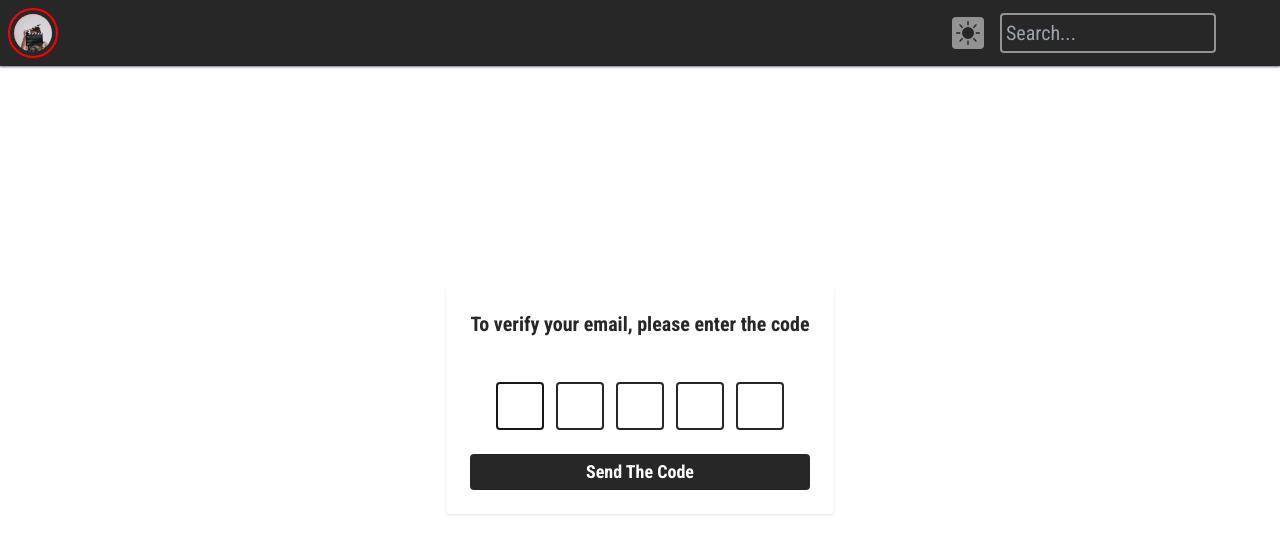
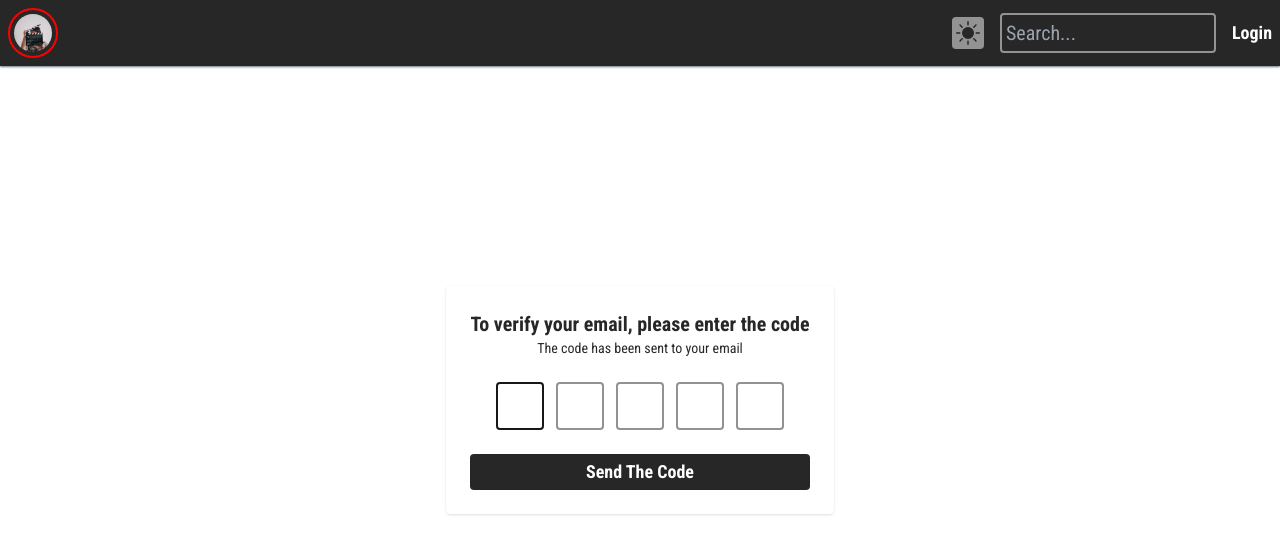
Before and after one commit to ruyisbaros/movie-api-june-2022, a React (Create React App) app in the folder client/: page /verification in a window 1280 px wide. Shown: the top 554 px of the page. Built offline with nearby package versions, Linux system fonts and the light colour scheme.

Commit message:
authentication client side started

```diff
--- a/client/src/components/user/navbar/Navbar.jsx
+++ b/client/src/components/user/navbar/Navbar.jsx
@@ -4,6 +4,7 @@ import "./navbar.css"
 import { BsFillSunFill } from "react-icons/bs";
 import RouterLink from '../../Plug & Play comps/RouterLink'
 import { useGlobalTheme } from '../../../Context/ThemeProvider';
+import { Link } from 'react-router-dom';
 
 
 const Navbar = () => {
@@ -19,15 +20,15 @@ const Navbar = () => {
                     </RouterLink>
 
                     <ul className="flex items-center space-x-4">
-                        <button onClick={toggleTheme} className="bg-dark-subtle p-1 rounded">
-                            <li><BsFillSunFill className="text-secondary transition hover:text-white " size={24} /></li>
+                        <button onClick={toggleTheme} className="dark:bg-white bg-dark-subtle p-1 rounded">
+                            <li><BsFillSunFill className="text-secondary transition dark:hover:text-light-subtle hover:text-white " size={24} /></li>
                         </button>
                         <li>
                             <input type="text" className="border-2 border-dark-subtle p-1 rounded bg-transparent text-xl
                             focus:border-white transition" placeholder="Search..." />
                         </li>
                         <li className="font-semibold text-lg">
-                            <RouterLink path="login">Login</RouterLink>
+                            <Link to="login">Login</Link>
                         </li>
                     </ul>
                 </div>
--- a/client/src/pages/EmailVerification.jsx
+++ b/client/src/pages/EmailVerification.jsx
@@ -54,14 +54,14 @@ const EmailVerification = () => {
                 <form className={modalFormClasses}>
                     <div>
                         <Title>To verify your email, please enter the code </Title>
-                        <p className="text-center text-dark-subtle text-sm">The code has been sent to your email</p>
+                        <p className="text-center dark:text-dark-subtle text-secondary text-sm">The code has been sent to your email</p>
                     </div>
                     <div className="flex justify-center space-x-3">
                         {code.map((_, index) => (
                             <input key={index}
                                 ref={activeCodeIndex === index ? inputRef : null}
                                 type="number"
-                                className="w-12 h-12 border-2 rounded dark:border-dark-subtle border-secondary
+                                className="w-12 h-12 border-2 rounded dark:border-dark-subtle border-light-subtle
                         dark:bg-transparent bg-dark-subtle  transition dark:focus:border-white focus:border-primary text-center dark:text-white text-secondary
                         font-semibold text-xl spin-button-none"
 
```
